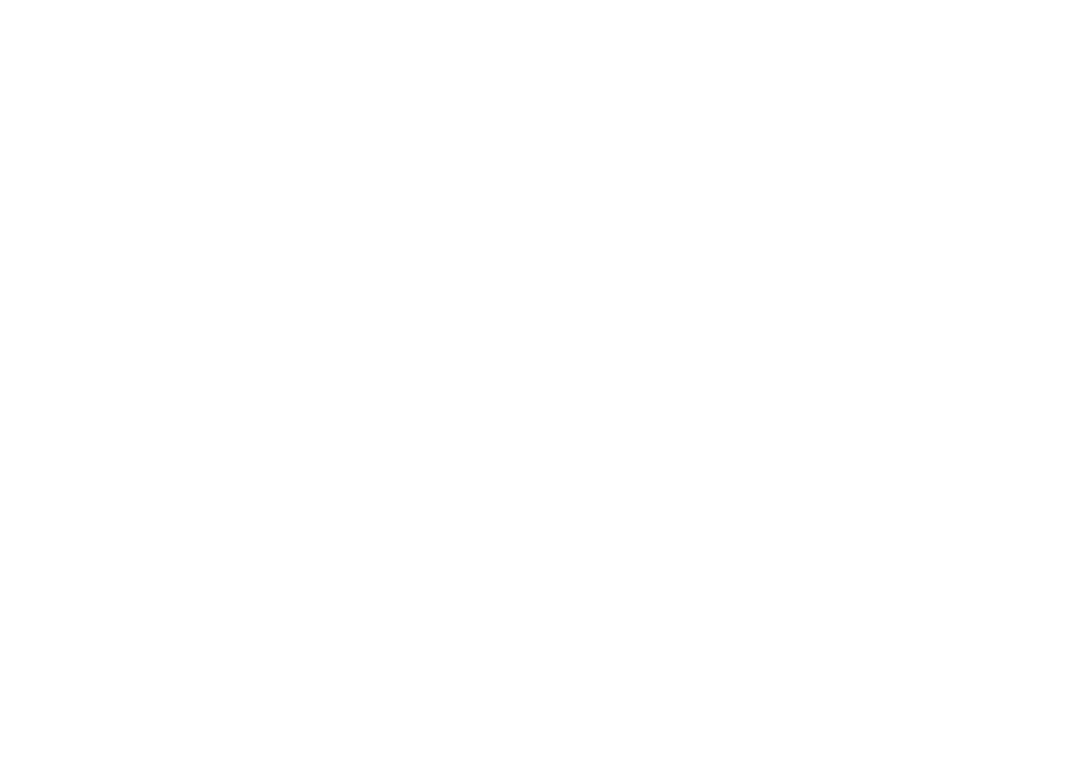
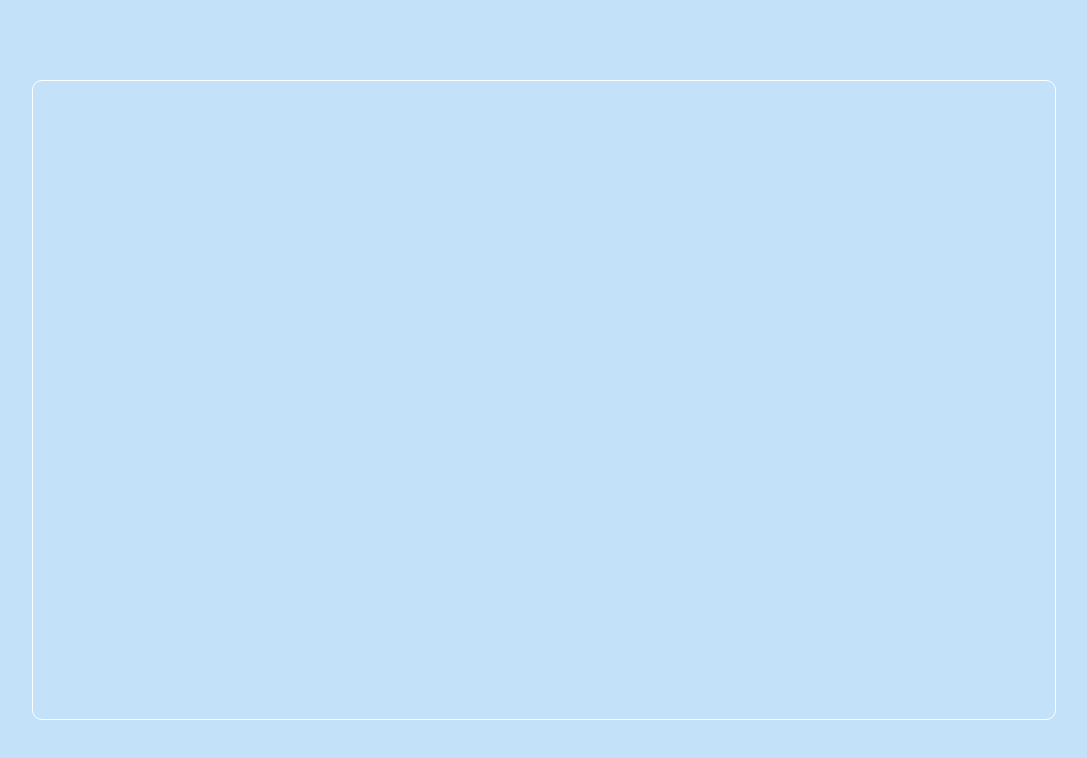
Before and after one commit to wyuan19asu/Game-Chat, a React (Vite) app: page /home in a window 1280 px wide. Shown: the top 758 px of the page, without its empty margins (96-1183 px from the left). Built offline with nearby package versions, Linux system fonts and the light colour scheme.

Commit message:
home, sidebar, chat sass

```diff
--- a/src/style.scss
+++ b/src/style.scss
@@ -110,3 +110,67 @@
 #login__text {
   font-size: 14px;
 }
+
+.home {
+  background-color: rgb(196, 225, 250);
+  height: 100vh;
+  display: flex;
+  justify-content: center;
+  align-items: center;
+  .container {
+    max-width: 1280px;
+    border: 1px solid white;
+    border-radius: 10px;
+    width: 80%;
+    height: 80%;
+    display: flex;
+    overflow: hidden;
+
+    .sidebar {
+      flex: 1;
+      height: 80%;
+      padding: 14px;
+    }
+    .nav__container {
+      display: flex;
+      justify-content: space-between;
+      flex-direction: row;
+      margin: 14px 0;
+      .logo {
+        font-weight: bold;
+      }
+      .user {
+        display: flex;
+        gap: 10px;
+        align-items: center;
+      }
+      img {
+        background-color: white;
+        width: 20px;
+        height: 20px;
+        border: 1px solid white;
+        border-radius: 50%;
+        object-fit: cover;
+      }
+      .logout__btn {
+        border: none;
+        background-color: rgb(196, 225, 250);
+      }
+      .logout__btn:hover {
+        cursor: pointer;
+      }
+      .logout__icon {
+        font-size: 16px;
+      }
+    }
+    .chat {
+      flex: 2;
+      border: 1px solid white;
+    }
+    .side__chats {
+      height: 100%;
+      border: 1px solid white;
+      border-radius: 10px;
+    }
+  }
+}
```
